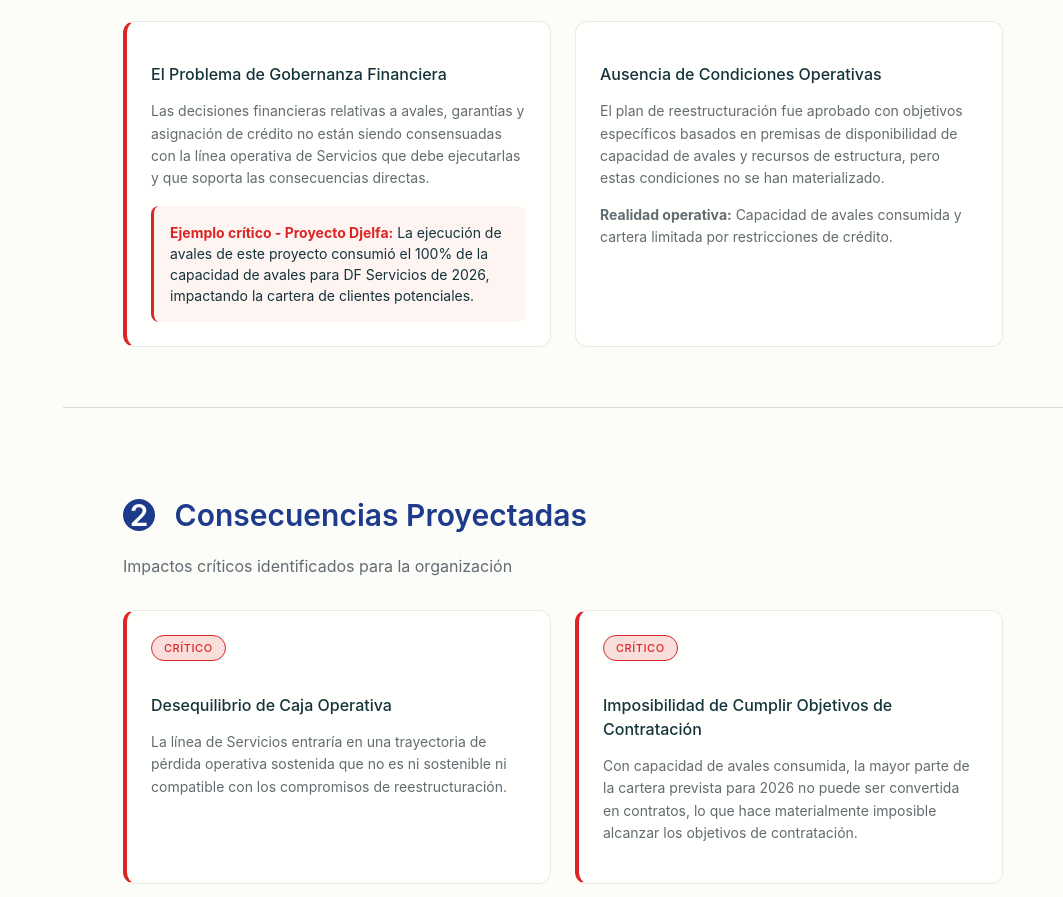
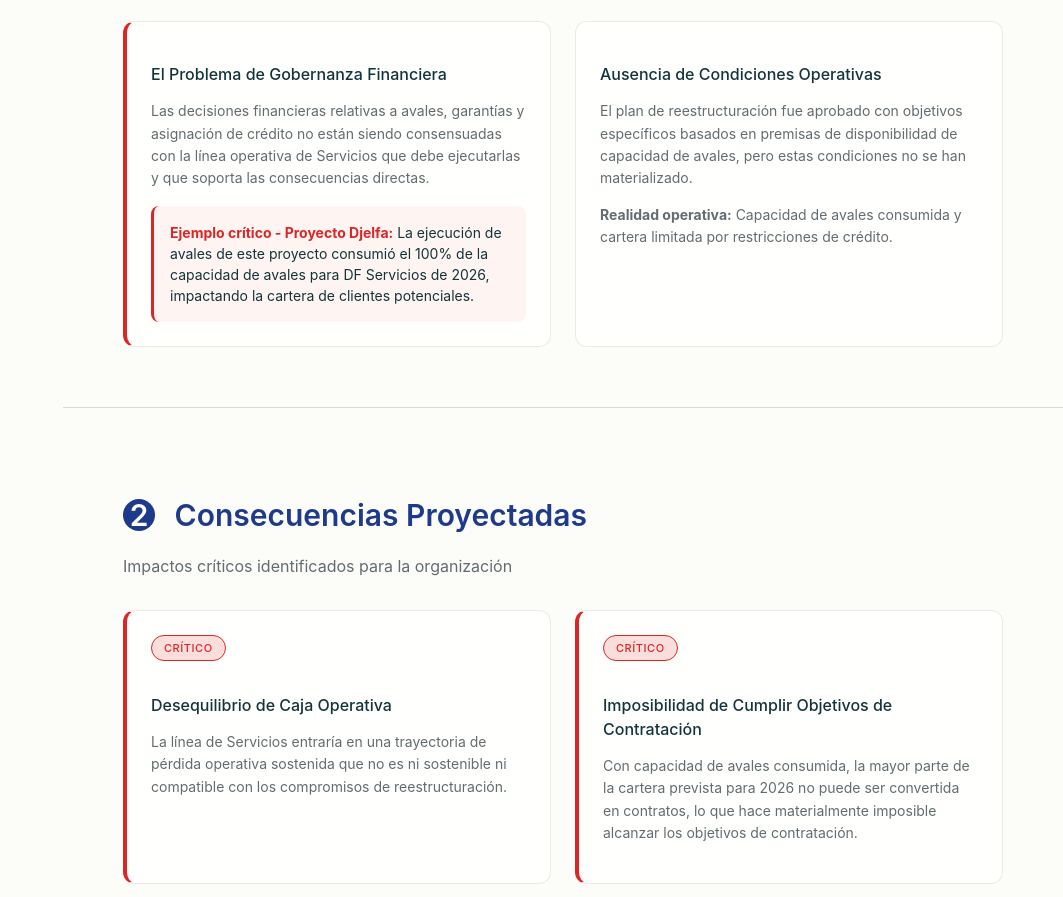
Before and after one commit to arturoms-source/Propuesta-estrategia, a plain HTML site: page index.html in a window 1280 px wide. Shown: the part 1093-1990 px from the top of the page, without its empty margins (217-1280 px from the left). Drawn offline with Linux system fonts and the light colour scheme; a web font is replaced by a local one.

Commit message:
Update index.html

```diff
--- a/index.html
+++ b/index.html
@@ -937,7 +937,7 @@ body {
                     <div class="problem-card">
                         <h3 class="problem-title">Ausencia de Condiciones Operativas</h3>
                         <p class="problem-description">
-                            El plan de reestructuración fue aprobado con objetivos específicos basados en premisas de disponibilidad de capacidad de avales y recursos de estructura, pero estas condiciones no se han materializado.
+                            El plan de reestructuración fue aprobado con objetivos específicos basados en premisas de disponibilidad de capacidad de avales, pero estas condiciones no se han materializado.
                         </p>
                         <p class="problem-description">
                             <strong>Realidad operativa:</strong> Capacidad de avales consumida y cartera limitada por restricciones de crédito.
```
